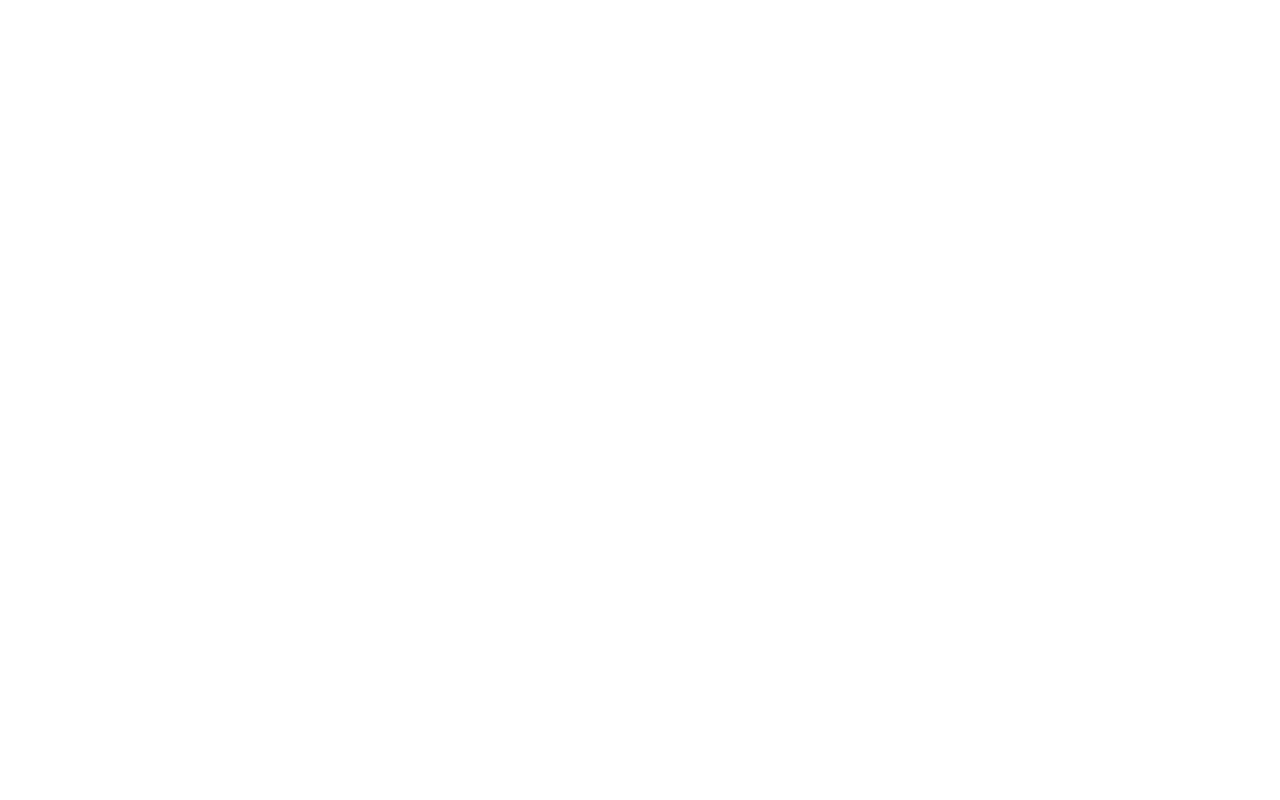
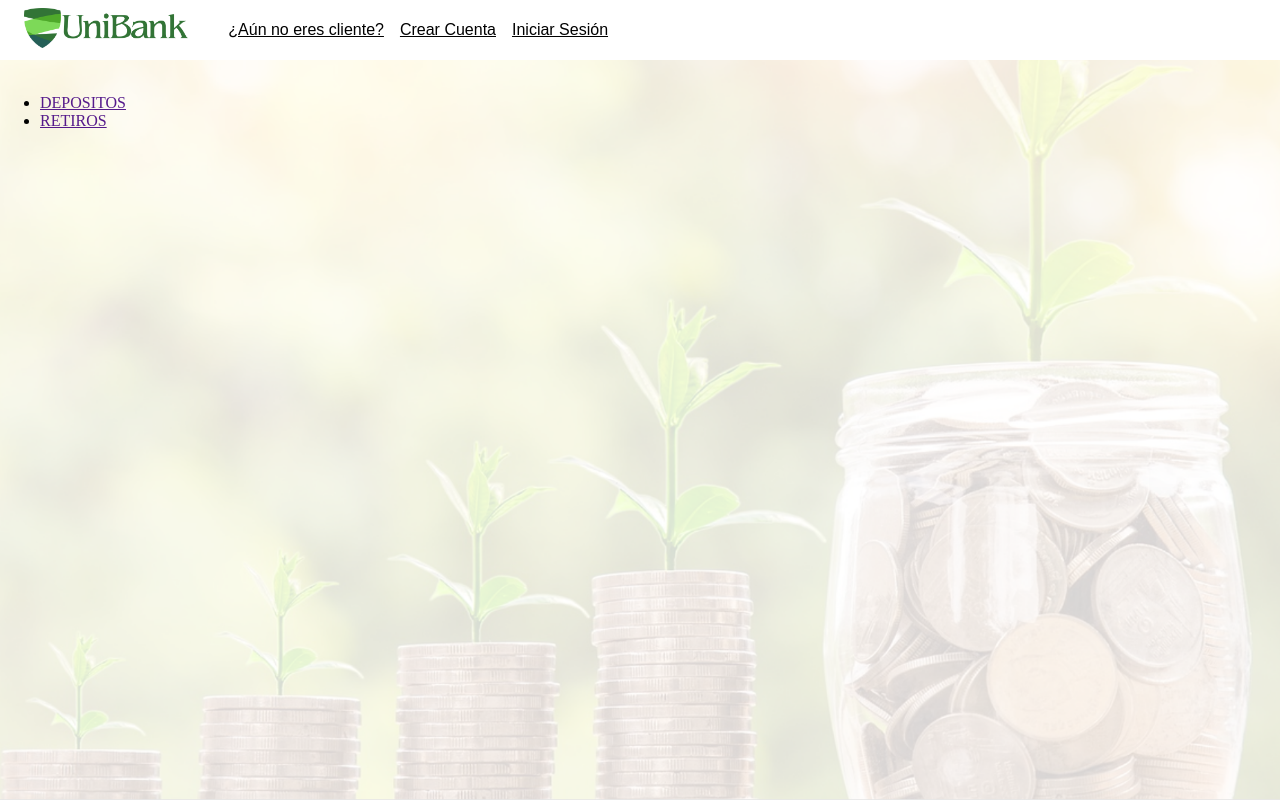
Before and after one commit to bryany0/unibank, a plain HTML site: page index.html in a window 1280 px wide. Drawn offline with Linux system fonts and the light colour scheme.

Commit message:
Second v.
PRUEBA

```diff
--- /dev/null
+++ b/css/main.scss
@@ -0,0 +1,155 @@
+body{
+	background: url(../img/fondo.png);
+	background-repeat: no-repeat;
+	background-size: cover;
+	background-attachment: fixed;
+	margin: 0;
+	background-position: center;
+    padding: 0;
+
+    nav{
+        height: 60px;
+        width: 100%;
+        background-color: #fff;
+        align-items: center;
+        display: flex;
+        ul{
+            padding-left: 16px;
+            margin: 0;
+            align-items: center;
+            display: flex;
+            li{
+                padding-left: 8px;
+                padding-right: 8px;
+                list-style: none;
+                display: flex;
+                float: left;
+            }
+            a{
+                color: black;
+                font-family: Arial, Helvetica, sans-serif;
+            }
+
+        }
+        .navRight{
+            float: right;
+          justify-content: end;
+        }
+    }
+    /*
+    .cliente{
+        border: 0px solid #000;
+        margin-top: 5px;
+        ul{
+            display: flex;
+            justify-content: space-between;
+            list-style: none;
+            li{
+                list-style: none;
+                margin-left: 75%;
+                margin-top: -70px;
+                a{
+                    padding: 10px 15px;
+                    color: #427E59;
+                    border-radius:10px ;
+                    border: 0px solid rgb(0, 0, 0);
+                }
+            }
+        }
+    }*/
+    /*
+    .Iniciar-sesion{
+        border: 0px solid #000;
+        margin-top: 5px;
+        ul{
+            display: flex;
+            justify-content: space-between;
+            li{
+                list-style: none;
+                margin-top: -120px;
+                margin-left: 87%;
+                a{
+
+                    padding: 10px 15px;
+                    color: #427E59;
+                    border-radius:10px ;
+                    border: 0px solid rgb(0, 0, 0);
+
+                }
+            }
+        }
+    }
+
+    .Registro-cuenta{
+        border: 0px solid #000;
+        ul{
+            display: flex;
+            justify-content: space-between;
+            list-style: none;
+            li{
+                list-style: none;
+                margin-top: -90px;
+                margin-left: 60%;
+                a{
+                    text-decoration: none;
+                    padding: 10px 15px;
+                    background-color: #9DD962;
+                    border: 2px solid rgb(0, 0, 0);
+                    border-radius:20px ;
+                    color: rgb(255, 255, 255);
+                    margin-left: 400px;
+                }
+                a:hover{
+                    background: #427E59;
+                    color: rgb(241, 241, 241);
+                }
+            }
+        }
+    }
+    .ayuda{
+        border: 0px solid #000;
+        ul{
+            display: flex;
+            justify-content: space-between;
+            margin-left: 70%;
+            padding: 10px 5px 10px 5px;
+            li {
+                a{
+                    text-decoration: none;
+                    padding: 10px 15px;
+                    border: 2px solid rgb(0, 0, 0);
+                    color: #0E733A;
+                }
+            }
+        }
+
+    }
+    .menu{
+        border: 0px solid #000;
+        margin-top: 60px;
+        margin: auto;
+        ul{
+            display: flex;
+            justify-content: space-between;
+            margin-left: 20%;
+            margin-right: 25%;
+            font-size: 30px;
+            padding: 10px 5px 10px 5px;
+
+            }
+            li{
+                list-style: none;
+                margin-top: 5px;
+                a{
+                    text-decoration: none;
+                    padding: 10px 15px;
+                    border: 2px solid rgb(0, 0, 0);
+                    color: #427E59;
+                    border-radius: 5px;
+                }
+                a:hover{
+                    background: #427E59;
+                    color: rgb(255, 255, 255);
+                }
+        }   }*/
+    }
--- a/index.html
+++ b/index.html
@@ -1,2 +1,41 @@
-<html>
+<!DOCTYPE html>
+<html lang="es">
+<head>
+    <meta charset="UTF-8">
+    <meta name="viewport" content="width=device-width, initial-scale=1.0">
+    <meta http-equiv="X-UA-Compatible" content="ie=edge">
+    <title>UniBanK</title>
+    <link rel="stylesheet" href="./css/main.css">
+
+</head>
+<body>
+    <nav>
+        <ul>
+            <li>
+                <div id="logo">
+                    <img src="img/logo.png" alt="" height="40">
+                </div>
+            </li>
+            <li>
+                <ul class="navRight">
+                    <li>
+                            <a href="#">¿Aún no eres cliente?</a>
+                    </li>
+                    <li><a href="#">Crear Cuenta</a></li>
+                    <li><a href="#">Iniciar Sesión</a></li>
+                </ul>
+            </li>
+        </ul>
+    </nav>
+    <br>
+    <div class="menu">
+        <ul >
+
+            <li><a href="">DEPOSITOS</a></li>
+
+            <li><a href="">RETIROS</a></li>
+        </ul>
+    </div>
+
+</body>
 </html>
```
Also changed, not shown: css/main.css (added), img/deposito.png (added), img/fondo.png (added), img/logo.png (added), img/retiro.png (added), 1 other file.
